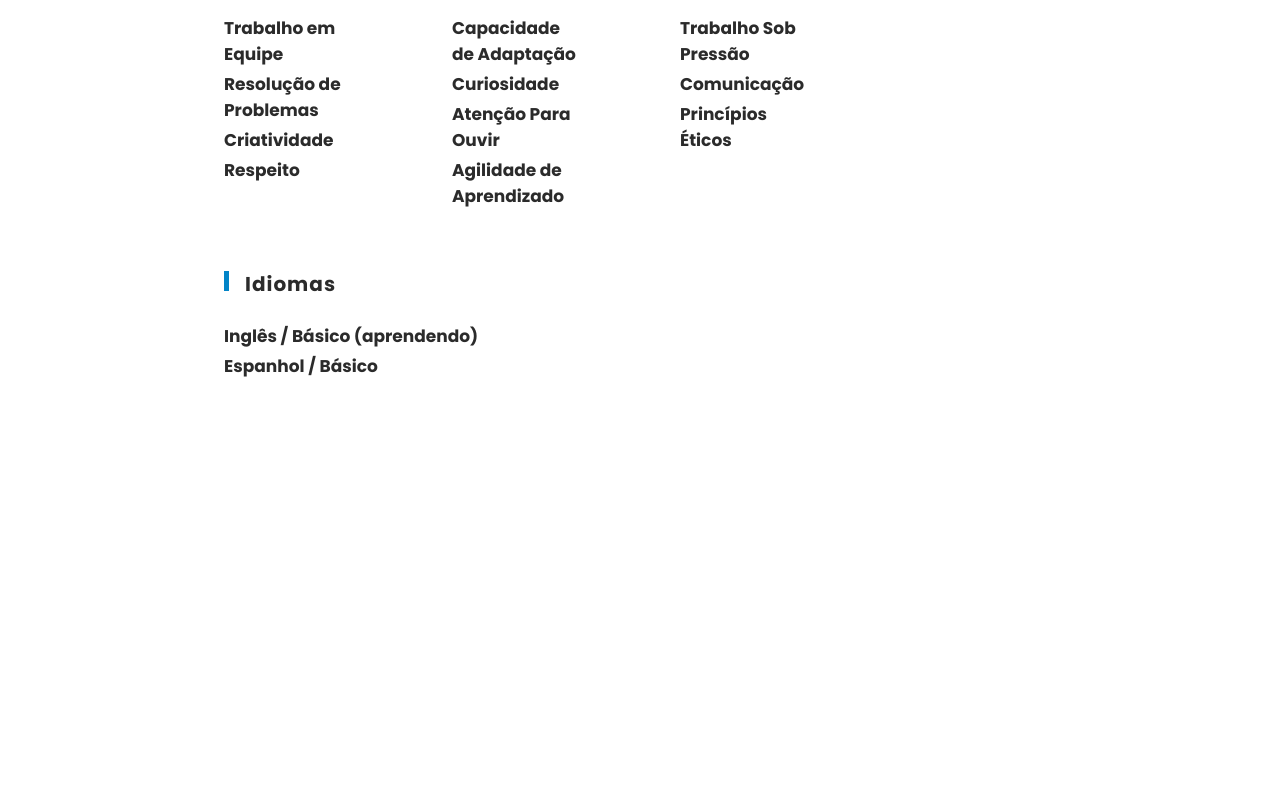
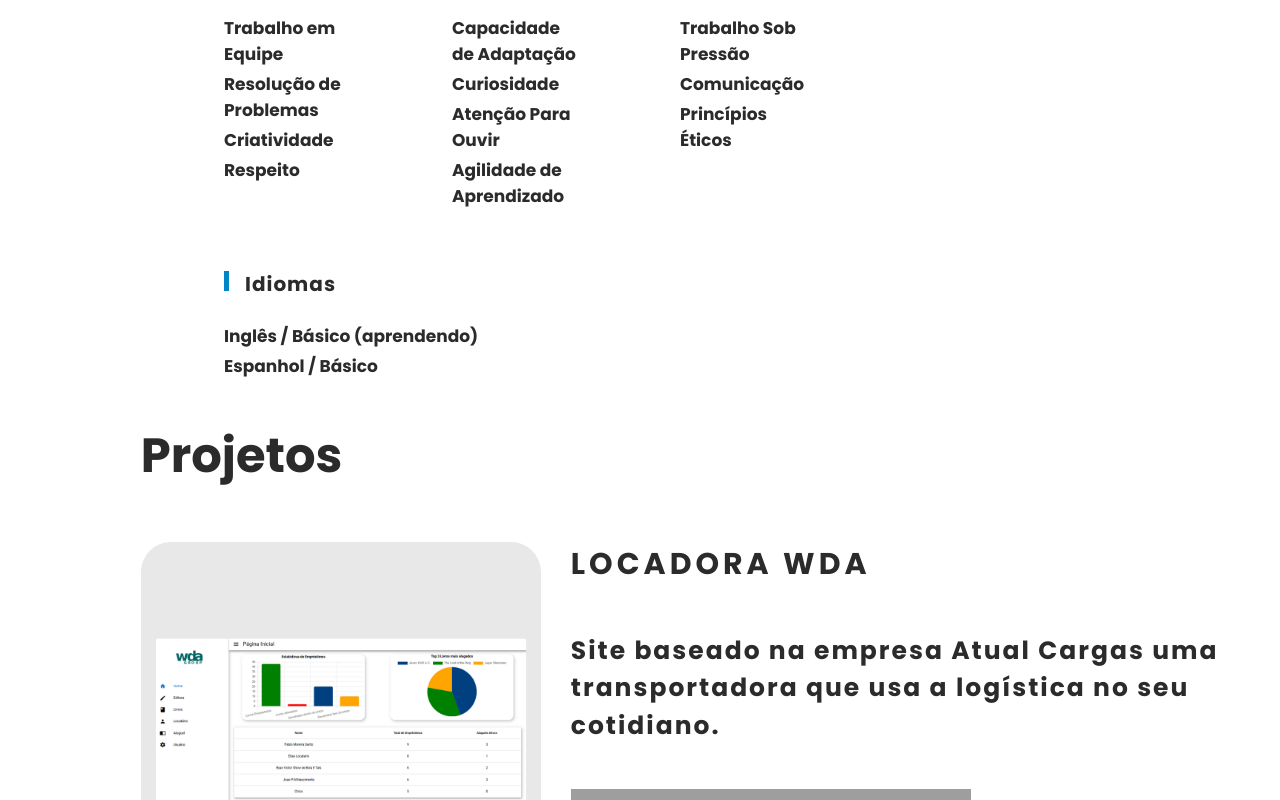
Before and after one commit to Pablo-M-Santos/Portfolio, a React (Vite) app: page / in a window 1280 px wide. Shown: the part 3990-4790 px from the top of the page. Built offline with nearby package versions, Linux system fonts and the light colour scheme; grey boxes are pictures that could not be loaded.

Commit message:
feat: projetos em andamento

```diff
--- a/src/Components/Main/Main.css
+++ b/src/Components/Main/Main.css
@@ -326,6 +326,51 @@
   cursor: pointer;
 }
 
+.icon {
+  position: relative;
+}
+
+.icon::after {
+  content: attr(title);
+  position: absolute;
+  top: 50px;
+  left: 50%;
+  transform: translateX(-50%);
+  background: #333;
+  color: #fff;
+  padding: 5px 10px;
+  border-radius: 5px;
+  white-space: nowrap;
+  font-size: 0.8rem;
+  visibility: hidden;
+  opacity: 0;
+  transition: opacity 1s ease, visibility 0s 1s;
+}
+
+.icon:hover::after {
+  visibility: visible;
+  opacity: 1;
+  transition: opacity 1s ease, visibility 0s 0s;
+}
+
+.icon:hover::after {
+  animation: showTooltip 5s forwards;
+}
+
+@keyframes showTooltip {
+  0% {
+    visibility: visible;
+    opacity: 1;
+  }
+
+  100% {
+    visibility: hidden;
+    opacity: 0;
+  }
+}
+
+
+
 /* Wave Bottom */
 
 .waveBottom {
@@ -479,9 +524,125 @@
   margin: 20px 0;
 }
 
+/* Projetos */
+.projetos {
+  height: 100vh;
+  width: 100%;
+}
+
+.projetos-container {
+  width: 78%;
+}
+
+.projetos h2 {
+  font-size: 3rem;
+  color: #1d1d1def;
+}
+
+.projetos-content {
+  margin-top: 50px;
+  margin-bottom: 7rem;
+  display: flex;
+}
+
+.img-projeto {
+  width: 400px;
+  height: 400px;
+  background-repeat: no-repeat;
+  background-position: center;
+  background-size: cover;
+  border-radius: 30px;
+  transition: 400ms linear;
+}
+
+.projeto-texto {
+  display: flex;
+  align-items: start;
+  justify-content: center;
+  margin-left: 30px;
+  margin-bottom: 40px;
+  gap: 2.8rem;
+  flex-direction: column;
+  align-self: flex-end;
+}
+
+.nome {
+  font-size: 30px;
+  font-weight: 600;
+  letter-spacing: 4px;
+  color: #1d1d1def;
+}
+
+.detalhe {
+  width: 680px;
+  letter-spacing: 2px;
+  line-height: 150%;
+  font-size: 25px;
+  color: #1d1d1def;
+}
+
+.ferramentas {
+  display: flex;
+  letter-spacing: 2px;
+  line-height: 150%;
+  font-size: 48px;
+}
+
+#right {
+  justify-content: right;
+}
+
+#texto {
+  text-align: right;
+  align-items: end;
+  margin-right: 30px;
+}
+
+.links {
+  display: flex;
+  align-items: center;
+}
+
+.links .github {
+  margin-right: 15px;
+  margin-left: 15px;
+  transition: 500ms linear;
+}
+
+.links a:hover {
+  transform: scale(1.09);
+}
+
+.github {
+  font-size: 50px;
+  color: rgb(0, 0, 0);
+}
+
+.github:hover {
+  color: #000;
+  transition: .5 all ease;
+}
 
 
+.site {
+  display: flex;
+  font-size: 20px;
+  align-items: center;
+  font-family: 300;
+  color: rgb(0, 0, 0);
+  border-radius: 100px;
+  padding: 8px 16px;
 
+}
+
+.site:hover {
+  transition: 500ms linear;
+}
+
+#seta {
+  font-size: 35px;
+  align-items: center;
+}
 
 
 
@@ -884,57 +1045,13 @@
     line-height: 2rem;
   }
 
-  .titulo-experiencia {
-    font-size: 2rem;
-  }
-
   .icons {
     justify-content: center;
   }
 
-  .icon {
-    position: relative;
+  .titulo-experiencia {
+    font-size: 2rem;
   }
-
-  .icon::after {
-    content: attr(title);
-    position: absolute;
-    top: 50px;
-    left: 50%;
-    transform: translateX(-50%);
-    background: #333;
-    color: #fff;
-    padding: 5px 10px;
-    border-radius: 5px;
-    white-space: nowrap;
-    font-size: 0.8rem;
-    visibility: hidden;
-    opacity: 0;
-    transition: opacity 0.3s ease, visibility 0s 0.3s;
-  }
-
-  .icon:hover::after {
-    visibility: visible;
-    opacity: 1;
-    transition: opacity 0.3s ease, visibility 0s 0s;
-  }
-
-  .icon:hover::after {
-    animation: showTooltip 2s forwards;
-  }
-
-  @keyframes showTooltip {
-    0% {
-      visibility: visible;
-      opacity: 1;
-    }
-
-    100% {
-      visibility: hidden;
-      opacity: 0;
-    }
-  }
-
 
   /* Formação */
   .formacao {
--- a/src/Components/Main/Main.jsx
+++ b/src/Components/Main/Main.jsx
@@ -1,5 +1,6 @@
 import "./Main.css";
 import fotoPerfil from "../../assets/ImagemHome.png";
+import locadoraWDA from "../../assets/locadoraWDA.png";
 import fotoQuemSou from "../../assets/ImagemQuemSou.jpg";
 import { FaWhatsapp, FaGithub, FaLinkedinIn } from "react-icons/fa";
 import { MdOutlineMail } from "react-icons/md";
@@ -371,13 +372,32 @@
         </div>
       </section>
 
-      <section className="section" id="projetos">
-        {/* #1 - Locadora API */}
-        {/* #2 - Transmartins Vue */}
-        {/* #3 - UECE */}
-        {/* #4 - Eletronic Arts */}
-        {/* #5 - Transmartins  */}
+      {/* #1 - Locadora WDA */}
+      {/* #2 - Transmartins Vue */}
+      {/* #3 - UECE */}
+      {/* #4 - Eletronic Arts */}
+      {/* #5 - Transmartins  */}
+      <section className="projetos section" id="projetos">
+        <div className="projetos-container">
+          <h2>Projetos</h2>
+          {/* Locadora API */}
+          <div className="projetos-content">
+            <img src={locadoraWDA} alt="Pablo Santos" className="img-projeto" />
+            <div className="projeto-texto">
+              <h3 className="nome">LOCADORA WDA</h3>
+              <p className="detalhe">
+                Site baseado na empresa Atual Cargas uma transportadora que usa
+                a logística no seu cotidiano.
+              </p>
+              <div className="ferramentas">
+                <img src="https://skillicons.dev/icons?i=git,kubernetes,docker,c,vim" />
+              </div>
+              <div className="links"></div>
+            </div>
+          </div>
+        </div>
       </section>
+
       <section className="section" id="eventos">
         Eventos
       </section>
```
Also changed, not shown: src/assets/locadoraWDA.png (added).
